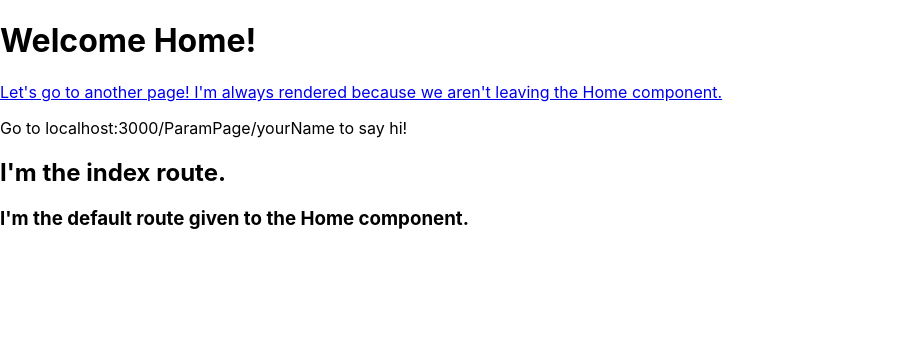
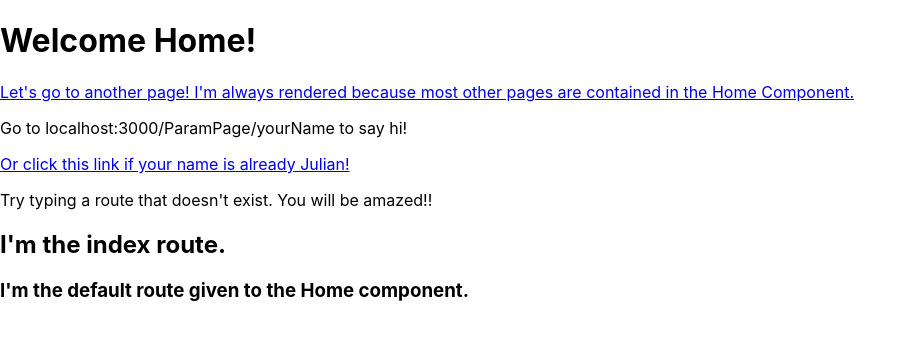
Before and after one commit to Jmetzger504/Hello-React-Router, a React (Create React App) app: page / in a window 1280 px wide. Shown: the top 340 px of the page, without its empty margins (0-917 px from the left). Built offline with nearby package versions, Linux system fonts and the light colour scheme.

Commit message:
Not Found Page Generated and Routed

```diff
--- a/src/App.js
+++ b/src/App.js
@@ -5,7 +5,7 @@ import Home from './components/Home/Home';
 import AnotherPage from './components/AnotherPage/AnotherPage'
 import IndexRoute from './components/IndexRoute/IndexRoute'
 import ParamPage from './components/ParamPage/ParamPage'
-
+import NotFound from './components/NotFound/NotFound'
 function App() {
   return (
     <BrowserRouter>
@@ -15,6 +15,7 @@ function App() {
           <Route path = "AnotherPage" element = {<AnotherPage></AnotherPage>}></Route>
         </Route>
         <Route path = "/ParamPage/:name" element = {<ParamPage/>}/>
+        <Route path = "*" element = {<NotFound/>} />
       </Routes>
     </BrowserRouter>
   );
--- a/src/components/Home/Home.js
+++ b/src/components/Home/Home.js
@@ -7,8 +7,10 @@ const Home = () => (
   <div>
     <h1>Welcome Home!</h1>
     <nav>
-    <Link to = "AnotherPage">Let's go to another page! I'm always rendered because we aren't leaving the Home component.</Link>
+    <Link to = "AnotherPage">Let's go to another page! I'm always rendered because most other pages are contained in the Home Component.</Link>
     <p>Go to localhost:3000/ParamPage/yourName to say hi!</p>
+    <Link to = "/ParamPage/Julian">Or click this link if your name is already Julian!</Link>
+    <p>Try typing a route that doesn't exist. You will be amazed!!</p>
     <Outlet></Outlet>
 
     </nav>
--- /dev/null
+++ b/src/components/NotFound/NotFound.js
@@ -0,0 +1,16 @@
+import React from 'react';
+import PropTypes from 'prop-types';
+import { Link } from 'react-router-dom';
+
+const NotFound = () => (
+  <div>
+    <h1>You just got meatballed!!!</h1>
+    <Link to = "/">Okay, you can go home now!</Link>
+  </div>
+);
+
+NotFound.propTypes = {};
+
+NotFound.defaultProps = {};
+
+export default NotFound;
```
